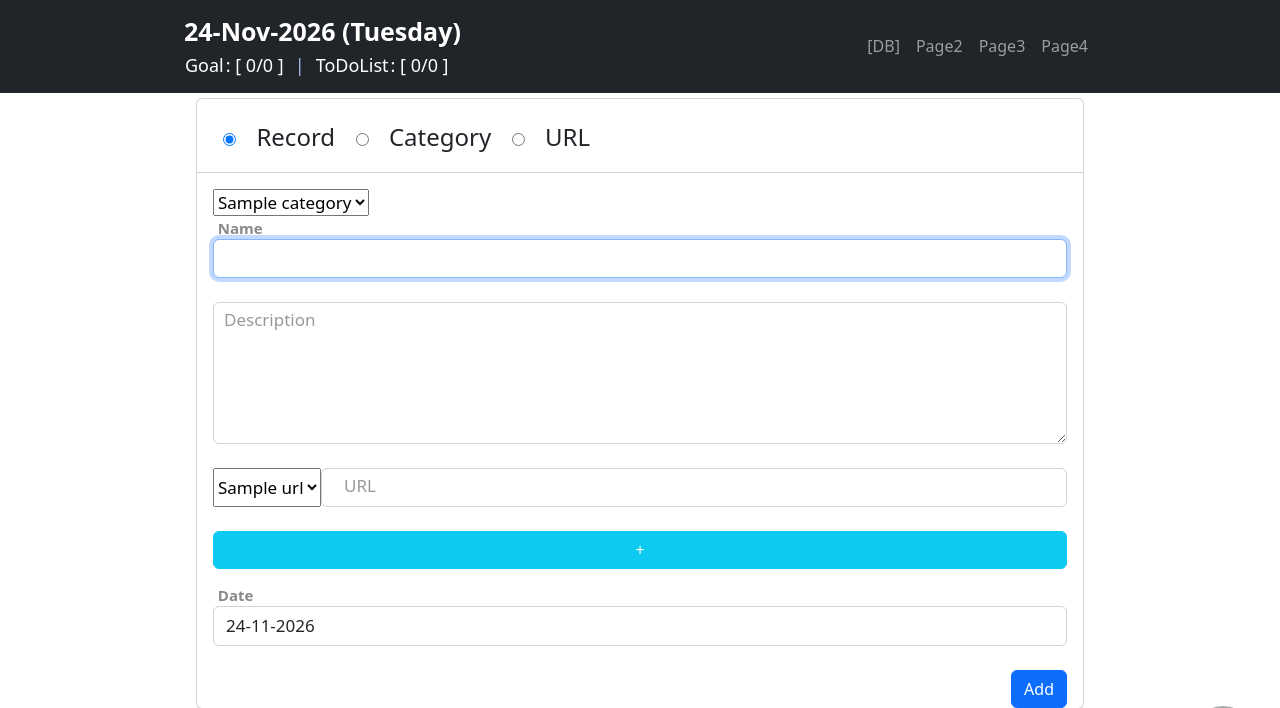
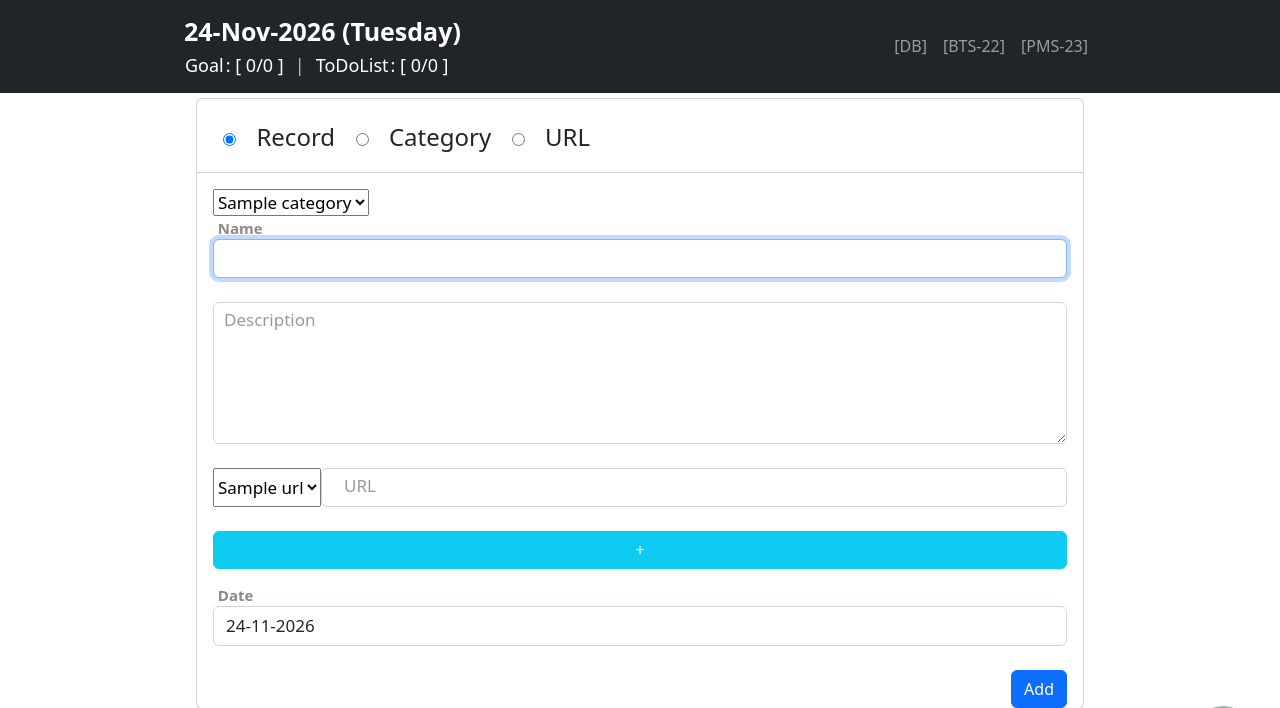
Before and after one commit to kyawwintthuk/ims26, a PHP site: page /add-record.php in a window 1280 px wide. Shown: the top 708 px of the page. Run offline with PHP 8.4, Linux system fonts and the light colour scheme; tables that the repository leaves empty or names only in its code hold one stand-in row (values such as "Sample post"); some libraries are stand-ins or nearby versions.

Commit message:
2025/11/17 fixed navbar

```diff
--- a/includes/navbar.php
+++ b/includes/navbar.php
@@ -23,6 +23,12 @@
           <a class="nav-link" href="db_export.php">[DB]</a>
         </li>
         <li class="nav-item">
+          <a class="nav-link" href="http://bts22.rf.gd/">[BTS-22]</a>
+        </li>
+        <li class="nav-item">
+          <a class="nav-link" href="https://pms23.rf.gd/">[PMS-23]</a>
+        </li>
+        <!-- <li class="nav-item">
           <a class="nav-link" href="index.php">Page2</a>
         </li>
         <li class="nav-item">
@@ -30,7 +36,7 @@
         </li>
         <li class="nav-item">
           <a class="nav-link" href="index.php">Page4</a>
-        </li>
+        </li> -->
       </ul>
     </div>
   </div>
```
